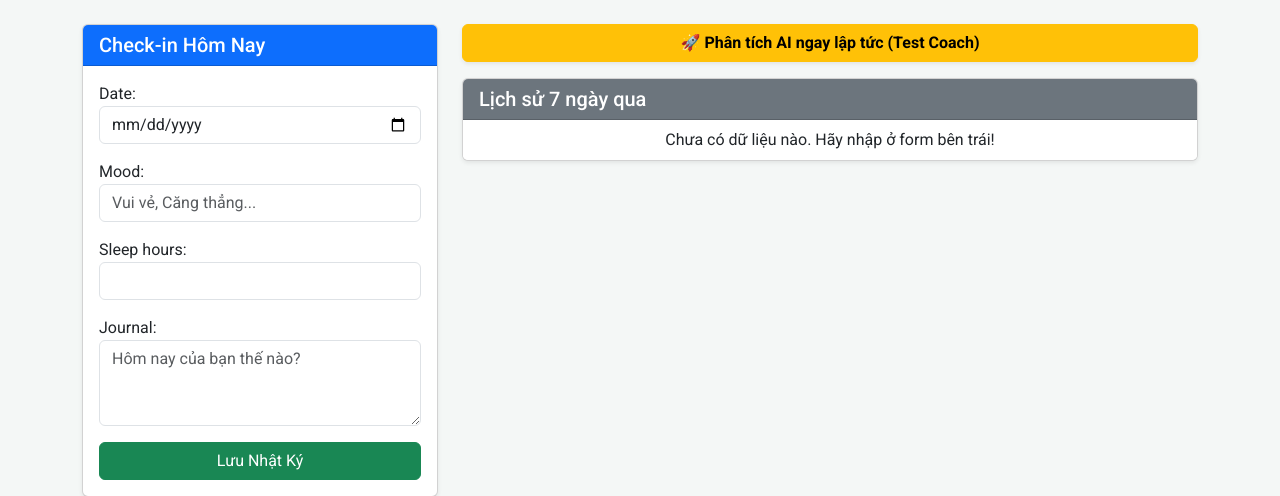
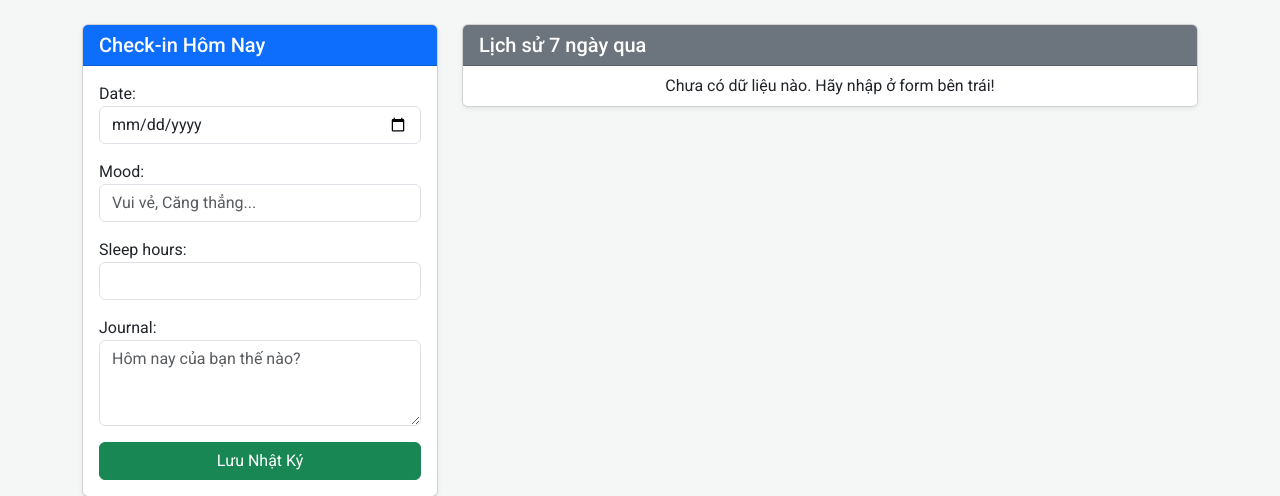
Before and after one commit to bankimthanhthien-ctrl/wellbeing_project, a Django app: page / in a window 1280 px wide. Shown: the part 56-552 px from the top of the page. Run offline with Django 5.2, Linux system fonts and the light colour scheme.

```diff
--- a/django_app/tracker/templates/tracker/dashboard.html
+++ b/django_app/tracker/templates/tracker/dashboard.html
@@ -21,21 +21,15 @@
 
     <!-- Cột bên phải: AI Report & Lịch sử -->
     <div class="col-md-8">
-
-        <!-- NÚT BẤM ÉP CHẠY AI THỦ CÔNG (Dành cho test) -->
-        <div class="mb-3">
-            <a href="{% url 'force_run_ai' %}" class="btn btn-warning w-100 shadow-sm" style="font-weight: bold;">
-                🚀 Phân tích AI ngay lập tức (Test Coach)
-            </a>
-        </div>
-
         <!-- HIỂN THỊ KẾT QUẢ AI REPORT -->
         {% if latest_report %}
         <div class="card shadow-sm mb-4 border-success">
-            <div class="card-header bg-success text-white">
+            <div class="card-header bg-git add .
+git commit -m "Add disclaimer field to AIWeeklyReport model"
+git pushsuccess text-white">
                 <h5 class="card-title mb-0">🤖 AI Coach Nhận Xét</h5>
             </div>
-            <div class="card-body">
+            <div class="card-body">"
                 <p><strong>Tóm tắt:</strong> {{ latest_report.summary }}</p>
 
                 <div class="row">
```
